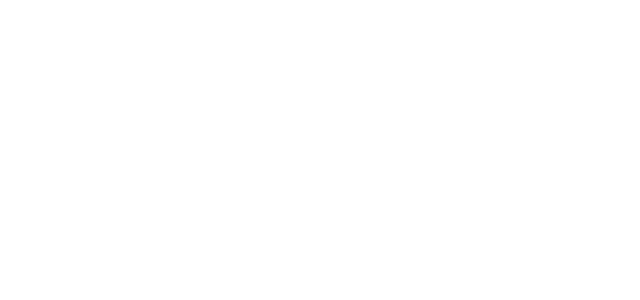
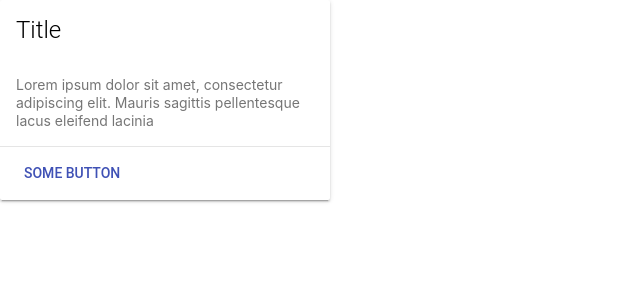
Before and after one commit to Vazgenka/ReactApp1, a React (Create React App) app: page / in a window 1280 px wide. Shown: the top 300 px of the page, without its empty margins (0-640 px from the left). Built offline with nearby package versions, Linux system fonts and the light colour scheme.

Commit message:
Edtiting React App

```diff
--- a/public/index.html
+++ b/public/index.html
@@ -9,7 +9,12 @@
       manifest.json provides metadata used when your web app is added to the
       homescreen on Android. See https://developers.google.com/web/fundamentals/web-app-manifest/
     -->
+    <link rel="stylesheet" href="https://fonts.googleapis.com/icon?family=Material+Icons"  />
+    <link rel="stylesheet" href="https://code.getmdl.io/1.3.0/material.indigo-pink.min.css" />
     <link rel="manifest" href="%PUBLIC_URL%/manifest.json">
+
+
+    <script defer src="https://code.getmdl.io/1.3.0/material.min.js"></script>
     <!--
       Notice the use of %PUBLIC_URL% in the tags above.
       It will be replaced with the URL of the `public` folder during the build.
--- a/src/Card.js
+++ b/src/Card.js
@@ -3,17 +3,17 @@ import React, { Component } from 'react';
 class Card extends Component {
   render() {
     return (
-      <html>
-        <head>
-          <link rel="stylesheet" href="https://fonts.googleapis.com/icon?family=Material+Icons"  />
-          <link rel="stylesheet" href="https://code.getmdl.io/1.3.0/material.indigo-pink.min.css" />
-
-          <script defer src="https://code.getmdl.io/1.3.0/material.min.js"></script>
-        </head>
-        <body>
-
-        </body>
-      </html>
+      <div class="demo-card-wide mdl-card mdl-shadow--2dp">
+        <div class="mdl-card__title">
+          <h2 class="mdl-card__title-text">{this.props.title}</h2>
+        </div>
+        <div class="mdl-card__supporting-text">
+          {this.props.body}
+        </div>
+        <div class="mdl-card__actions mdl-card--border">
+          <a class="mdl-button mdl-button--colored mdl-js-button mdl-js-ripple-effect">Some Button</a>
+        </div>
+      </div>
     )
   }
 }
--- a/src/index.js
+++ b/src/index.js
@@ -5,7 +5,7 @@ import App from './App';
 import Card from './Card';
 import * as serviceWorker from './serviceWorker';
 
-ReactDOM.render(<div><Card /></div>, document.getElementById('root'));
+ReactDOM.render(<div><Card img="https://www.cnews.cz/wp-content/uploads/2016/12/5/3/5/9/6///logo-hello-orkut-ico.png" title="Title" body="Lorem ipsum dolor sit amet, consectetur adipiscing elit. Mauris sagittis pellentesque lacus eleifend lacinia"/></div>, document.getElementById('root'));
 
 // If you want your app to work offline and load faster, you can change
 // unregister() to register() below. Note this comes with some pitfalls.
```
